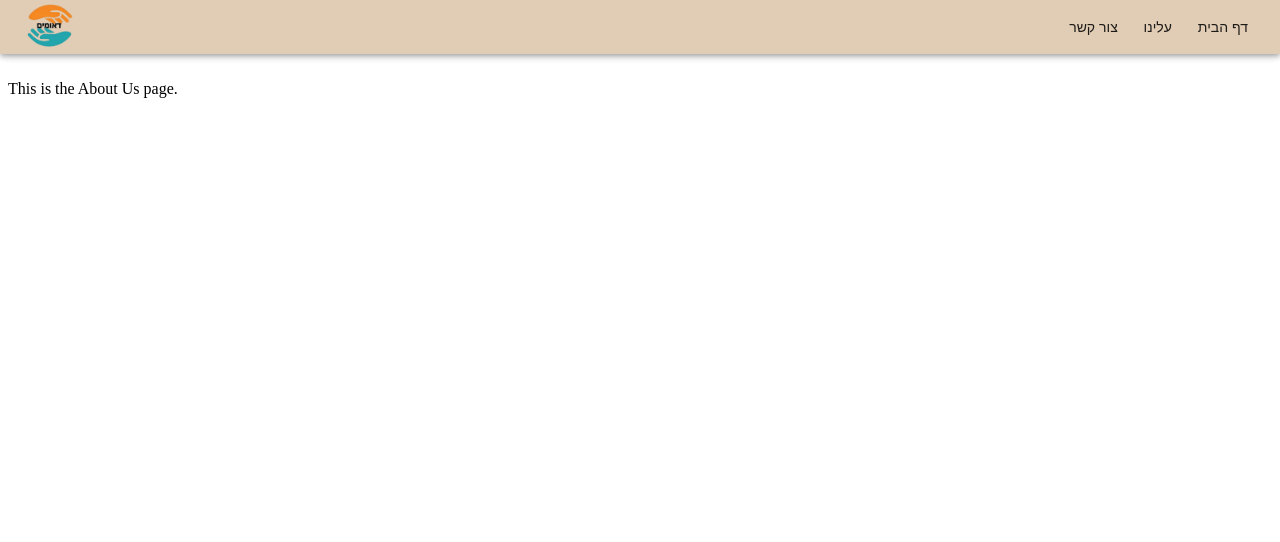
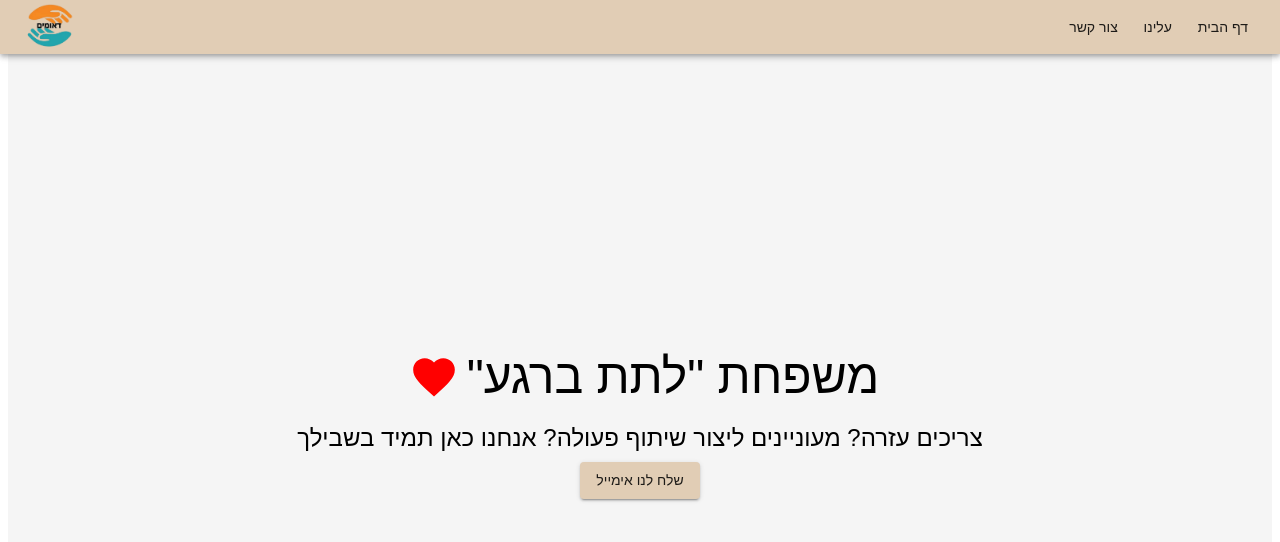
Before and after one commit to MatanShalem-IMOD/Project-Daumim, a React (Vite) app in the folder Daumim-front/: page /about-us in a window 1280 px wide. Shown: the top 542 px of the page. Built offline with nearby package versions, Linux system fonts and the light colour scheme.

Commit message:
fix contact us page

```diff
--- a/Daumim-front/src/view/AboutUs.tsx
+++ b/Daumim-front/src/view/AboutUs.tsx
@@ -1,8 +1,47 @@
+import { Box, Typography, Button } from "@mui/material";
+import FavoriteIcon from "@mui/icons-material/Favorite";
+
 export const AboutUs = () => {
+  const handleEmailClick = () => {
+    window.location.href = "mailto:noy@gmail.com";
+  };
+
   return (
-    <div>
-      <h1>About Us</h1>
-      <p>This is the About Us page.</p>
-    </div>
+    <Box
+      sx={{
+        display: "flex",
+        flexDirection: "column",
+        alignItems: "center",
+        justifyContent: "center",
+        height: "100vh",
+        textAlign: "center",
+        backgroundColor: "#f5f5f5",
+        padding: 2,
+      }}
+    >
+      <Box sx={{ display: "flex", alignItems: "center" }}>
+        <FavoriteIcon
+          sx={{
+            color: "red",
+            marginLeft: 1,
+            marginRight: 1,
+            fontSize: 50,
+            transform: "translateY(-9px)",
+          }}
+        />
+        <Typography variant="h3" gutterBottom>
+          "משפחת "לתת ברגע
+        </Typography>
+      </Box>
+
+      <Typography variant="h5" gutterBottom>
+        צריכים עזרה? מעוניינים ליצור שיתוף פעולה? אנחנו כאן תמיד בשבילך
+      </Typography>
+      <Button variant="contained" color="primary" onClick={handleEmailClick}>
+        שלח לנו אימייל
+      </Button>
+    </Box>
   );
 };
+
+export default AboutUs;
```
